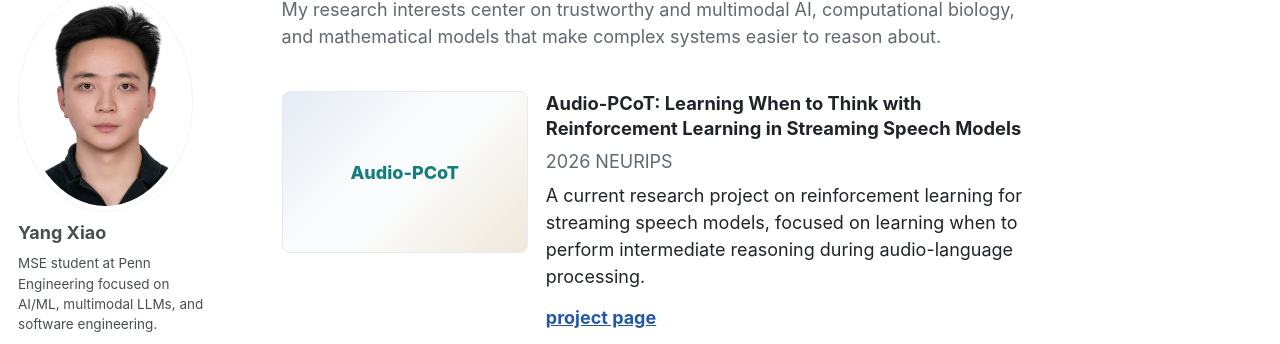
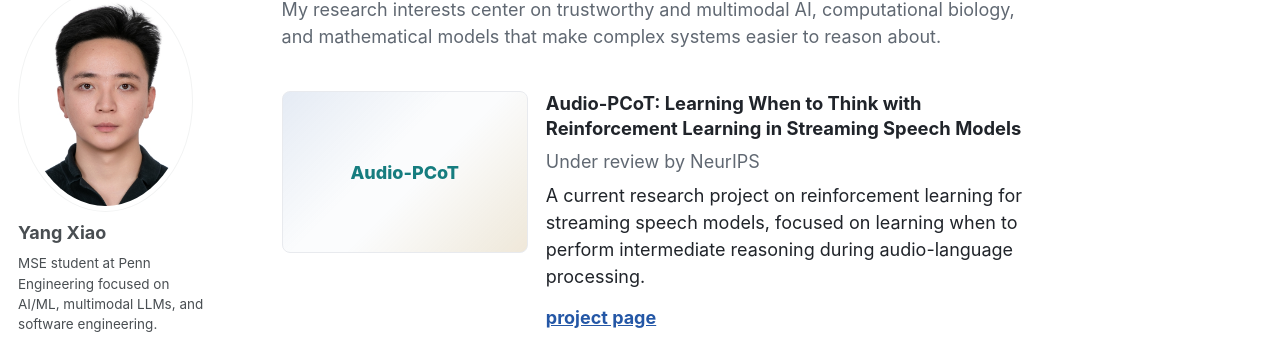
Before and after one commit to YangXiao0302/yangxiao0302.github.io, a Jekyll site: the page built from _pages/about.md, in a window 1280 px wide and 900 px high, scrolled down 1959 px. Shown: the part 109-453 px from the top of the window. Built offline with Jekyll 4.4.1, drawn with Linux system fonts in a browser that asks for light colours; a script that is not in the unit is left out.

Commit message:
Update NeurIPS review status

```diff
--- a/_pages/about.md
+++ b/_pages/about.md
@@ -343,7 +343,7 @@ redirect_from:
         <div class="yx-research-visual">Audio-PCoT</div>
         <div>
           <h3>Audio-PCoT: Learning When to Think with Reinforcement Learning in Streaming Speech Models</h3>
-          <p class="yx-meta">2026 NEURIPS</p>
+          <p class="yx-meta">Under review by NeurIPS</p>
           <p>A current research project on reinforcement learning for streaming speech models, focused on learning when to perform intermediate reasoning during audio-language processing.</p>
           <div class="yx-actions">
             <a class="yx-action" href="https://v0-llm-audio-research.vercel.app/">project page</a>
```
Also changed, not shown: _pages/cv.md (+1 -1 lines).
